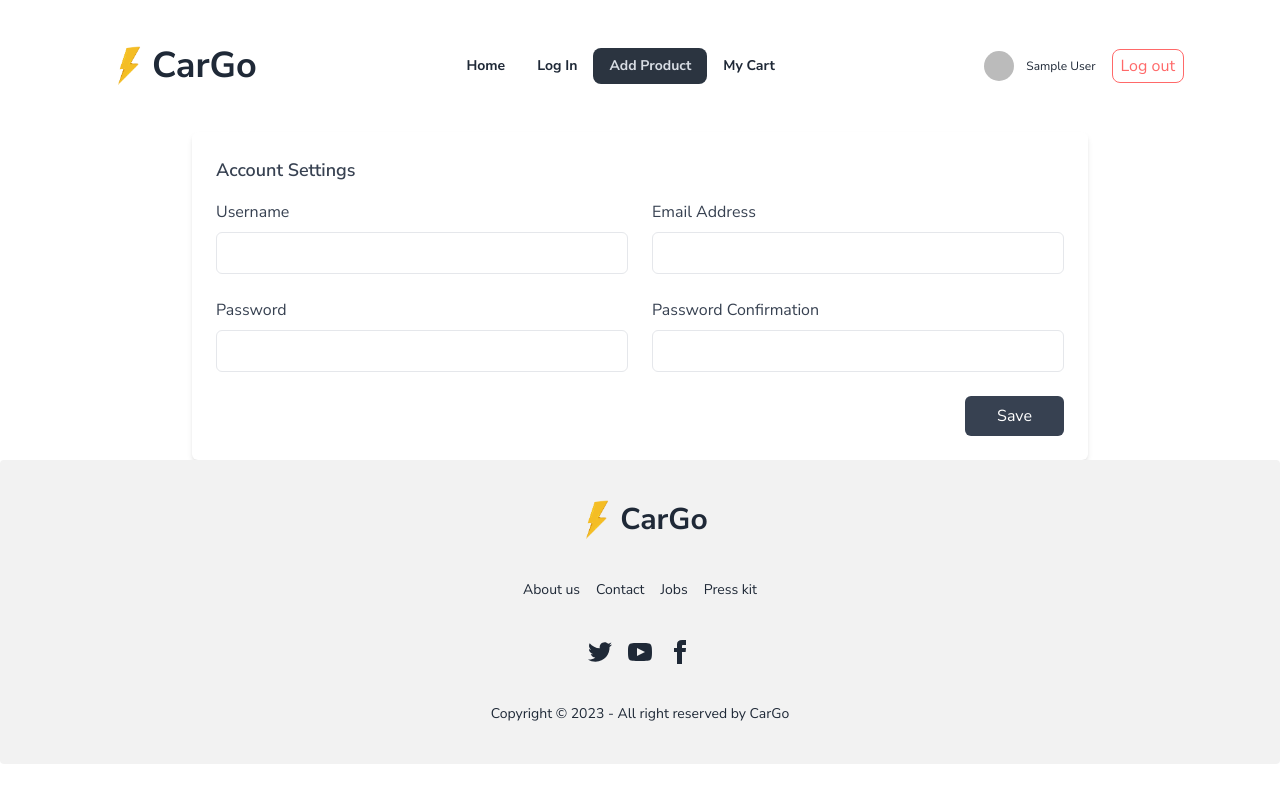
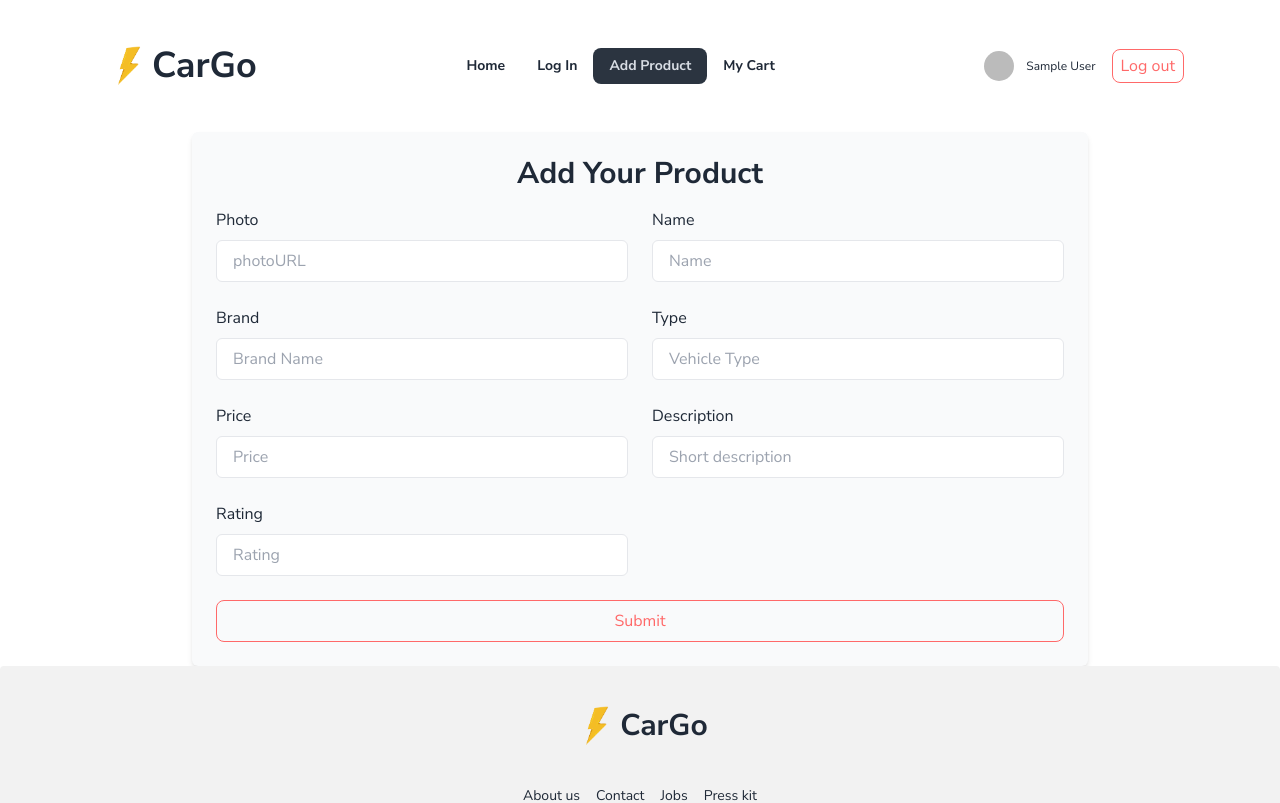
Before and after one commit to Pinku1211/cargo-client, a React (Vite) app: page /addproduct in a window 1280 px wide. Shown: the top 803 px of the page. Built offline with nearby package versions, Linux system fonts and the light colour scheme; no server answers; sample sign-in values are in the browser's storage.

Commit message:
firebase set up

```diff
--- a/src/Pages/Login/AddProduct.jsx
+++ b/src/Pages/Login/AddProduct.jsx
@@ -7,34 +7,44 @@ const AddProduct = () => {
             <Helmet>
                 <title>CarGo | Add Product</title>
             </Helmet>
-            <section className="max-w-4xl p-6 mx-auto bg-white rounded-md shadow-md dark:bg-gray-800">
-                <h2 className="text-lg font-semibold text-gray-700 capitalize dark:text-white">Account settings</h2>
+            <section className="max-w-4xl p-6 mx-auto bg-gray-50 rounded-md shadow-md">
+                <h2 className="text-3xl text-center font-bold capitalize">Add Your Product</h2>
 
                 <form>
                     <div className="grid grid-cols-1 gap-6 mt-4 sm:grid-cols-2">
                         <div>
-                            <label className="text-gray-700 dark:text-gray-200" for="username">Username</label>
-                            <input id="username" type="text" className="block w-full px-4 py-2 mt-2 text-gray-700 bg-white border border-gray-200 rounded-md dark:bg-gray-800 dark:text-gray-300 dark:border-gray-600 focus:border-blue-400 focus:ring-blue-300 focus:ring-opacity-40 dark:focus:border-blue-300 focus:outline-none focus:ring" />
+                            <label className="">Photo</label>
+                            <input name="photo" type="text" placeholder='photoURL' className="block w-full px-4 py-2 mt-2 bg-white border border-gray-200 rounded-md dark:bg-gray-800 dark:text-gray-300 dark:border-gray-600 focus:border-blue-400 focus:ring-blue-300 focus:ring-opacity-40 dark:focus:border-blue-300 focus:outline-none focus:ring" />
+                        </div>
+                        <div>
+                            <label className="">Name</label>
+                            <input name="name" type="text" placeholder='Name' className="block w-full px-4 py-2 mt-2 bg-white border border-gray-200 rounded-md dark:bg-gray-800 dark:text-gray-300 dark:border-gray-600 focus:border-blue-400 focus:ring-blue-300 focus:ring-opacity-40 dark:focus:border-blue-300 focus:outline-none focus:ring" />
+                        </div>
+                        <div>
+                            <label className="">Brand</label>
+                            <input name="brand" type="text" placeholder='Brand Name' className="block w-full px-4 py-2 mt-2 bg-white border border-gray-200 rounded-md dark:bg-gray-800 dark:text-gray-300 dark:border-gray-600 focus:border-blue-400 focus:ring-blue-300 focus:ring-opacity-40 dark:focus:border-blue-300 focus:outline-none focus:ring" />
+                        </div>
+                        <div>
+                            <label className="">Type</label>
+                            <input name="type" type="text" placeholder='Vehicle Type' className="block w-full px-4 py-2 mt-2 bg-white border border-gray-200 rounded-md dark:bg-gray-800 dark:text-gray-300 dark:border-gray-600 focus:border-blue-400 focus:ring-blue-300 focus:ring-opacity-40 dark:focus:border-blue-300 focus:outline-none focus:ring" />
+                        </div>
+                        <div>
+                            <label className="">Price</label>
+                            <input name="price" type="text" placeholder='Price' className="block w-full px-4 py-2 mt-2 bg-white border border-gray-200 rounded-md dark:bg-gray-800 dark:text-gray-300 dark:border-gray-600 focus:border-blue-400 focus:ring-blue-300 focus:ring-opacity-40 dark:focus:border-blue-300 focus:outline-none focus:ring" />
+                        </div>
+                        <div>
+                            <label className="">Description</label>
+                            <input name="description" type="text" placeholder='Short description' className="block w-full px-4 py-2 mt-2 bg-white border border-gray-200 rounded-md dark:bg-gray-800 dark:text-gray-300 dark:border-gray-600 focus:border-blue-400 focus:ring-blue-300 focus:ring-opacity-40 dark:focus:border-blue-300 focus:outline-none focus:ring" />
+                        </div>
+                        <div>
+                            <label className="">Rating</label>
+                            <input name="rating" type="text" placeholder='Rating' className="block w-full px-4 py-2 mt-2 bg-white border border-gray-200 rounded-md dark:bg-gray-800 dark:text-gray-300 dark:border-gray-600 focus:border-blue-400 focus:ring-blue-300 focus:ring-opacity-40 dark:focus:border-blue-300 focus:outline-none focus:ring" />
                         </div>
 
-                        <div>
-                            <label className="text-gray-700 dark:text-gray-200" for="emailAddress">Email Address</label>
-                            <input id="emailAddress" type="email" className="block w-full px-4 py-2 mt-2 text-gray-700 bg-white border border-gray-200 rounded-md dark:bg-gray-800 dark:text-gray-300 dark:border-gray-600 focus:border-blue-400 focus:ring-blue-300 focus:ring-opacity-40 dark:focus:border-blue-300 focus:outline-none focus:ring" />
-                        </div>
-
-                        <div>
-                            <label className="text-gray-700 dark:text-gray-200" for="password">Password</label>
-                            <input id="password" type="password" className="block w-full px-4 py-2 mt-2 text-gray-700 bg-white border border-gray-200 rounded-md dark:bg-gray-800 dark:text-gray-300 dark:border-gray-600 focus:border-blue-400 focus:ring-blue-300 focus:ring-opacity-40 dark:focus:border-blue-300 focus:outline-none focus:ring" />
-                        </div>
-
-                        <div>
-                            <label className="text-gray-700 dark:text-gray-200" for="passwordConfirmation">Password Confirmation</label>
-                            <input id="passwordConfirmation" type="password" className="block w-full px-4 py-2 mt-2 text-gray-700 bg-white border border-gray-200 rounded-md dark:bg-gray-800 dark:text-gray-300 dark:border-gray-600 focus:border-blue-400 focus:ring-blue-300 focus:ring-opacity-40 dark:focus:border-blue-300 focus:outline-none focus:ring" />
-                        </div>
                     </div>
 
-                    <div className="flex justify-end mt-6">
-                        <button className="px-8 py-2.5 leading-5 text-white transition-colors duration-300 transform bg-gray-700 rounded-md hover:bg-gray-600 focus:outline-none focus:bg-gray-600">Save</button>
+                    <div className="flex mx-auto mt-6">
+                        <input type="submit" className='w-full outline-white p-2 rounded-lg hover:bg-[#ff6969] hover:text-white border border-[#ff6969] text-[#ff6969]' />
                     </div>
                 </form>
             </section>
```
